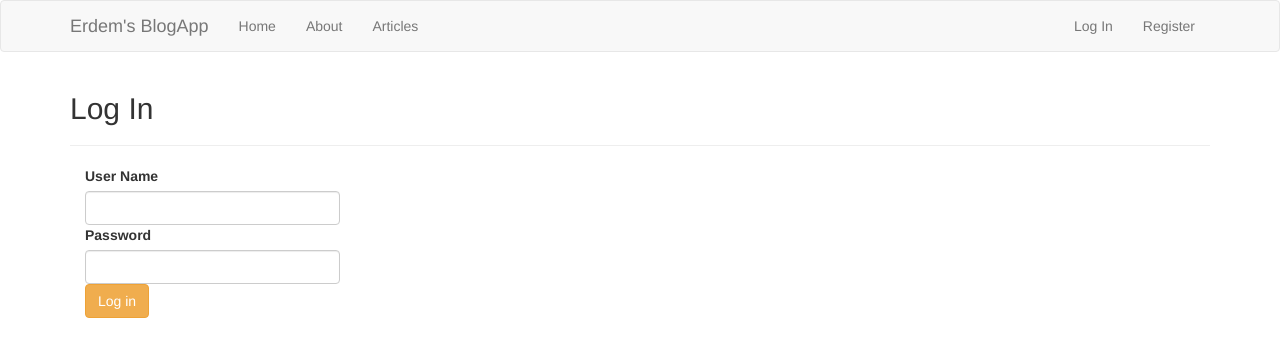
After one commit to 0Bykush0/flask_blog, a Flask app: page /login in a window 1280 px wide. The commit adds this page. Shown: the top 357 px of the page. Run offline with Flask 3, Linux system fonts and the light colour scheme; some libraries are stand-ins or nearby versions.

Commit message:
database connection done login system done articles filter by users done

```diff
--- a/app.py
+++ b/app.py
@@ -1,12 +1,13 @@
-from flask import Flask, render_template
-from article_data import Articles
+from flask import Flask, render_template, request, redirect, url_for, session
 from flask_sqlalchemy import SQLAlchemy
+from flask_login import UserMixin, login_user, LoginManager, login_required, logout_user
 from datetime import datetime
 
 app = Flask(__name__)
 
 app.config['SQLALCHEMY_DATABASE_URI'] = 'sqlite:///db.sqlite3'
 app.config['SQLALCHEMY_TRACK_MODIFICATION'] = True
+app.config['SECRET_KEY'] = 'secret_key'
 
 db = SQLAlchemy(app)
 
@@ -16,53 +17,108 @@ class Article(db.Model):
     title = db.Column(db.String(100))
     description = db.Column(db.String())
     created_on = db.Column(db.Date, default=datetime.utcnow(), nullable=False)
+    user_id = db.Column(db.Integer, nullable=False)
 
-    def __init__(self, title, description, created_on):
+    def __init__(self, title, description, user_id):
         self.title = title
         self.description = description
-        self.created_on = created_on
+        self.user_id = user_id
 
 
-class Users(db.Model):
+class Users(db.Model, UserMixin):
     id = db.Column(db.Integer, primary_key=True, nullable=False, autoincrement=True)
-    name = db.Column(db.String(100))
-    email = db.Column(db.String(100))
-    username = db.Column(db.String(100))
+    name = db.Column(db.String(100), nullable=False)
+    email = db.Column(db.String(100), nullable=False)
+    username = db.Column(db.String(100), nullable=False, unique=True)
     password = db.Column(db.String(30))
     registered_on = db.Column(db.Date, default=datetime.utcnow(), nullable=False)
 
-    def __init__(self, name, email, username, password, registered_on):
+    def __init__(self, name, email, username, password):
         self.name = name
         self.email = email
         self.username = username
         self.password = password
-        self.registered_on = registered_on
 
 
 with app.app_context():
     db.create_all()
 
-Articles = Articles()
+login_manager = LoginManager()
+login_manager.init_app(app)
+login_manager.login_view = 'login'
 
 
-@app.route("/")
+@login_manager.user_loader
+def load_user(user_id):
+    return Users.query.get(int(user_id))
+
+
+@app.route("/", methods=['POST', 'GET'])
 def home():
     return render_template("home.html")
 
 
-@app.route("/about")
+@app.route("/about", methods=['POST', 'GET'])
 def about():
-    return render_template("about.html")
+    if 'logged_in' in session and session['logged_in']:
+        username = session['username']
+        print(username)
+        return render_template("about.html")
+    else:
+        return redirect('/login')
 
 
-@app.route('/articles')
+@app.route("/articles", methods=['POST', 'GET'])
+@login_required
 def articles():
-    return render_template('articles.html', articles=Articles)
+    if 'logged_in' in session and session['logged_in']:
+        username = session['username']
+        user_id = session['user_id']
+        projects = Article.query.filter(Article.user_id == user_id).all()
+        print()
+        return render_template("articles.html", username=username, projects=projects)
 
 
-@app.route('/article/<string:id>/')
-def display_article(id):
-    return render_template('article.html', id=id)
+@app.route('/register', methods=['POST', 'GET'])
+def register():
+    if request.method == 'POST':
+        name = request.form.get('Full_Name')
+        username = request.form.get('username')
+        mail = request.form.get('email')
+        password = request.form.get("password")
+        user = Users(username=username, name=name, email=mail, password=password)
+        db.session.add(user)
+        db.session.commit()
+        print(user, "Registered successfully")
+        return redirect('/login')
+    return render_template('register.html')
+
+
+@app.route('/login', methods=['POST', 'GET'])
+def login():
+    if request.method == 'POST':
+        user = Users.query.filter_by(username=request.form.get('username')).first()
+        password = Users.query.filter_by(password=request.form.get('password')).first()
+        if user:
+            if password:
+                login_user(user)
+                print("login successful")
+                session['username'] = user.username
+                session['user_id'] = user.id
+                session['logged_in'] = True
+                return redirect('/articles')
+            else:
+                print("login failed, Wrong password")
+        else:
+            print("login failed, nonexistent user")
+    return render_template('login.html')
+
+
+@app.route('/logout', methods=['GET', 'POST'])
+@login_required
+def logout():
+    logout_user()
+    return redirect(url_for('login'))
 
 
 if __name__ == "__main__":
--- a/templates/article.html
+++ /dev/null
@@ -1,5 +0,0 @@
-<!-- @format -->
-
-{% extends 'layout.html' %} {% block body %}
-<h1>{{id}}</h1>
-{% endblock %}
--- a/templates/includes/_navbar.html
+++ b/templates/includes/_navbar.html
@@ -24,6 +24,11 @@
                 <li><a href="/about">About</a></li>
                 <li><a href="/articles">Articles</a></li>
             </ul>
+
+            <ul class="nav navbar-nav navbar-right">
+                <li><a href="/login">Log In</a></li>
+                <li><a href="/register">Register</a></li>
+            </ul>
         </div>
     </div>
 </nav>
--- a/templates/layout.html
+++ b/templates/layout.html
@@ -8,7 +8,6 @@
             rel="stylesheet"
             href="https://maxcdn.bootstrapcdn.com/bootstrap/3.3.7/css/bootstrap.min.css"
     />
-    <link rel="stylesheet" href="{{url_for('static', filename='style.css') }}">
 </head>
 <body>
 {% include 'includes/_navbar.html' %}
--- /dev/null
+++ b/templates/login.html
@@ -0,0 +1,17 @@
+{% extends 'layout.html' %} {% block body %}
+<h2>Log In</h2>
+<hr>
+<div class="col-sm-3">
+    <form action="/login" method="post">
+        <div class="singUpForm">
+            <label for="SingUpUsername">User Name</label>
+            <input name="username" id="SingUpUsername" type="text" class="form-control">
+        </div>
+        <div class="singUpForm">
+            <label for="SingUpPassword">Password</label>
+            <input name="password" id="SingUpPassword" type="password" class="form-control">
+        </div>
+        <button type="submit" class="btn btn-warning">Log in</button>
+    </form>
+</div>
+{% endblock %}
```
Also changed, not shown: static/style.css (deleted, +0 -10 lines), templates/articles.html (+28 -12 lines), templates/home.html (+2 -40 lines), templates/includes/_navbarArticle.html (added, +33 -0 lines), templates/register.html (added, +27 -0 lines), instance/db.sqlite3 (added).
